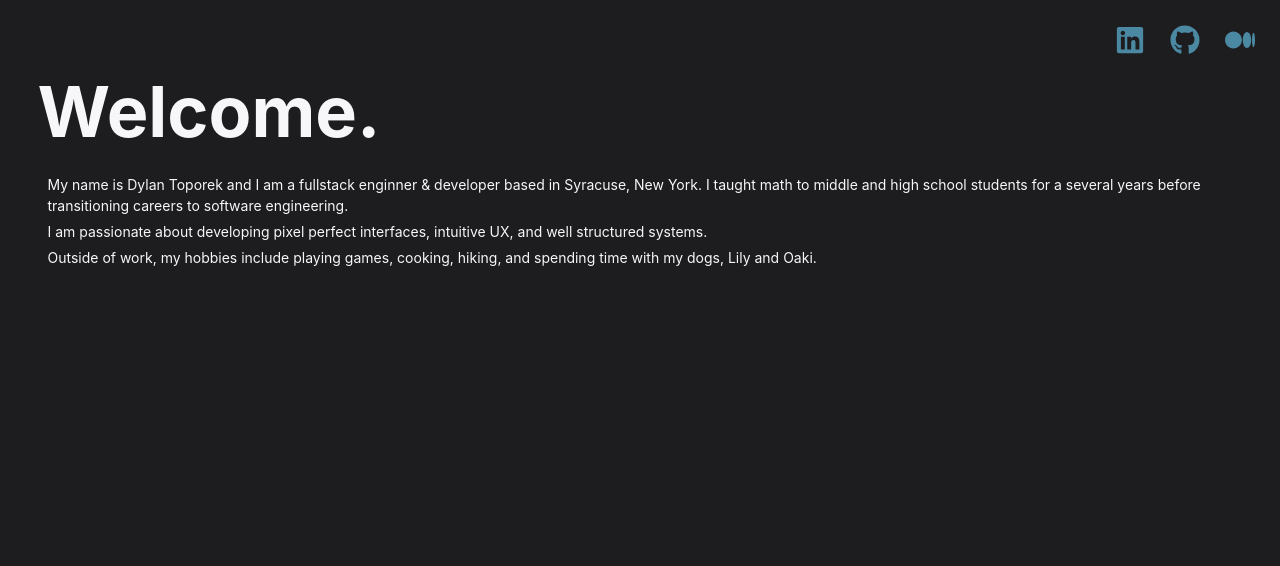
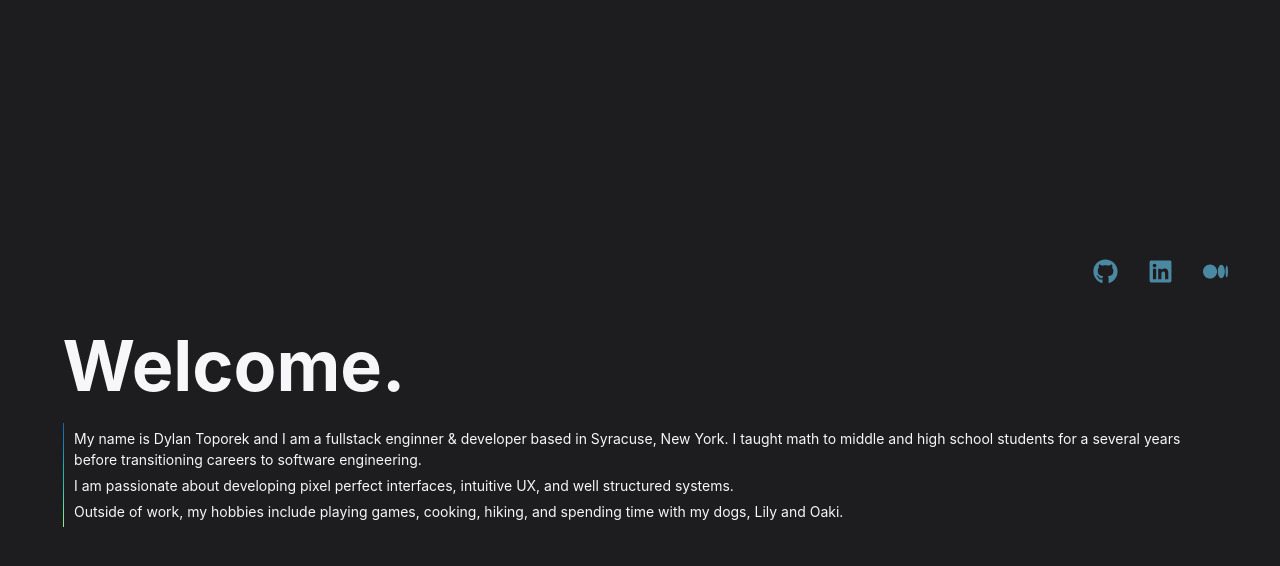
Before and after one commit to dylantoporek/portfolio-project, a React (Create React App) app: page / in a window 1280 px wide. Shown: the top 566 px of the page. Built offline with nearby package versions, Linux system fonts and the light colour scheme.

Commit message:
another round of changes

```diff
--- a/src/components/App/App.js
+++ b/src/components/App/App.js
@@ -33,7 +33,7 @@ function App() {
         minH={'100vh'}
         minW={'100vw'}>
 
-        <Flex flexDir={'column'} p={10} h={'100vh'} w={'100vw'}>
+          <Flex flexDir={'column'} p={20} alignSelf={'center'}>
             <Contact/>
             <Routes>
                 <Route path='/' element={<Home changePage={changePage}/>}/>
@@ -41,6 +41,9 @@ function App() {
                 <Route path='/experience' element={<InteractiveResume changePage={changePage}/>}/>
             </Routes>
           </Flex>
+
+
+
 
 
 
--- a/src/components/Contact/Contact.js
+++ b/src/components/Contact/Contact.js
@@ -11,67 +11,68 @@ import { Flex, Stack, Link } from "@chakra-ui/react";
 
 function Contact(){
 const [isHovered, setIsHovered] = useState('')
+const contactMethods = ['github', 'linkedin', 'medium']
 
 
-const openInNewTab = url => {
-  window.open(url, '_blank', 'noopener,noreferrer');
+const openInNewTab = string => {
+  if (string === 'github'){
+    let url = "https://github.com/dylantoporek"
+    window.open(url, '_blank', 'noopener,noreferrer');
+  } else if (string === 'linkedin'){
+    let url = "https://www.linkedin.com/in/dylan-toporek-bb3491106/"
+    window.open(url, '_blank', 'noopener,noreferrer');
+  } else if (string === 'medium'){
+    let url = "https://medium.com/@dylantoporek"
+    window.open(url, '_blank', 'noopener,noreferrer');
+  }
+
 };
     function handleHover(e){
       setIsHovered(e.target.id)
     }
 
     function handleLeave(){
-      setIsHovered('')
+      setTimeout(() => {
+        setIsHovered('')
+      }, 100)
+
+    }
+
+    function iconPicker(string){
+      if (string === 'github'){
+        return faGithub
+      } else if (string === 'linkedin'){
+        return faLinkedin
+      } else if (string === 'medium'){
+        return faMedium
+      }
     }
 
   return (
     <Stack flexDir={'horizontal'} gap={10} justifyContent={'flex-end'}>
-        <Flex
-          onMouseOver={handleHover}
-          onMouseOut={handleLeave}>
-          <Link
-            onClick={()=> openInNewTab("https://www.linkedin.com/in/dylan-toporek-bb3491106/")}>
-            <FontAwesomeIcon   id='linkedin' icon={faLinkedin} color={isHovered === 'linkedin' ? 'white' : "#4B88A2"} style={{
+        {contactMethods.map((method) => {
+          return (
+            <Flex
+              p={1}
+              zIndex={1}
+              onMouseOver={handleHover}
+              onMouseLeave={handleLeave}>
+              <FontAwesomeIcon
+              onClick={() =>  openInNewTab(method)}
+              id={method}
+              icon={iconPicker(method)}
+              color={isHovered === method ? 'white' : "#4B88A2"}
+              style={{
               position: 'relative',
-              width: '30px',
-              height: '30px',
+              width: '25px',
+              height: '25px',
               transition: "all .3s ease",
               WebkitTransition: "all .3s ease",
               MozTransition: "all .3s ease",
             }}/>
-          </Link>
-        </Flex>
-        <Flex
-          onMouseOver={handleHover}
-          onMouseOut={handleLeave}>
-          <Link
-            onClick={()=> openInNewTab("https://github.com/dylantoporek")}>
-            <FontAwesomeIcon id='github' icon={faGithub} color={isHovered === 'github' ? 'white' : "#4B88A2"} style={{
-              position: 'relative',
-              width: isHovered === 'github' ? '30px':'30px',
-              height: '30px',
-              transition: "all .3s ease",
-              WebkitTransition: "all .3s ease",
-              MozTransition: "all .3s ease",
-            }}/>
-            </Link>
-        </Flex>
-
-        <Flex
-          onMouseOver={handleHover}
-          onMouseOut={handleLeave} >
-          <Link
-            onClick={()=> openInNewTab("https://medium.com/@dylantoporek")}>
-            <FontAwesomeIcon id='medium' icon={faMedium} color={isHovered === 'medium' ? 'white' : "#4B88A2"} style={{
-              position: 'relative',
-              width: isHovered === 'medium' ? '30px':'30px',
-              height: '30px',
-              transition: "all .3s ease",
-              WebkitTransition: "all .3s ease",
-              MozTransition: "all .3s ease",
-            }} />
-          </Link>
-        </Flex>
+            </Flex>
+          )
+        })}
     </Stack>
   )
 }
--- a/src/components/Home/Home.js
+++ b/src/components/Home/Home.js
@@ -20,7 +20,7 @@ function Home({}){
         fallback: false,
     })
     return (
-        <Stack>
+        <Stack mt={10}>
             <Flex
              flexDir={'column'}
              alignSelf={'center'}
@@ -30,6 +30,15 @@ function Home({}){
                 <Heading fontSize={isMobile ? 40:70} mb={4}>
                     Welcome.
                 </Heading>
+                <Flex>
+                    <Flex
+                        background={'linear-gradient(to top,  #90EE90 0%, #67D89A 20%, #34BEA5 40%, #1EA9AC 60%, #1D80AF 80%, #1C61B1 100%)'}
+                        w={isMobile ? '10px' : '2px'}
+                        minH={'95%'}
+                        maxH={'95%'}
+                        marginTop={2}
+                        marginBottom={2}>
+                    </Flex>
                     <Flex p={4} flexDir={'column'}>
                         <Text mb={2}>
                             My name is Dylan Toporek and I am a fullstack enginner & developer based in Syracuse, New York. I taught math to middle and high school students for a several years before transitioning careers to software engineering.
@@ -41,6 +50,7 @@ function Home({}){
                             Outside of work, my hobbies include playing games, cooking, hiking, and spending time with my dogs, Lily and Oaki.
                         </Text>
                     </Flex>
+                </Flex>
 
             </Flex>
         </Stack>
```
Lines whose indentation alone changed are shown as unchanged.
